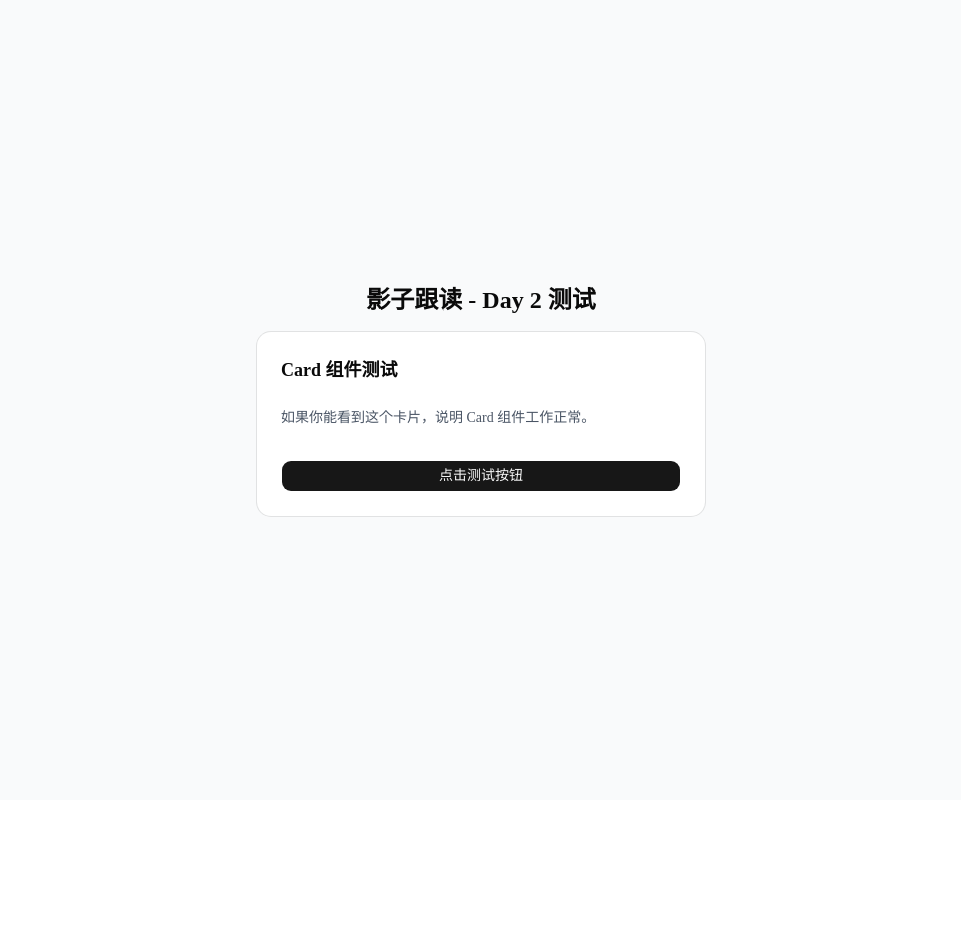
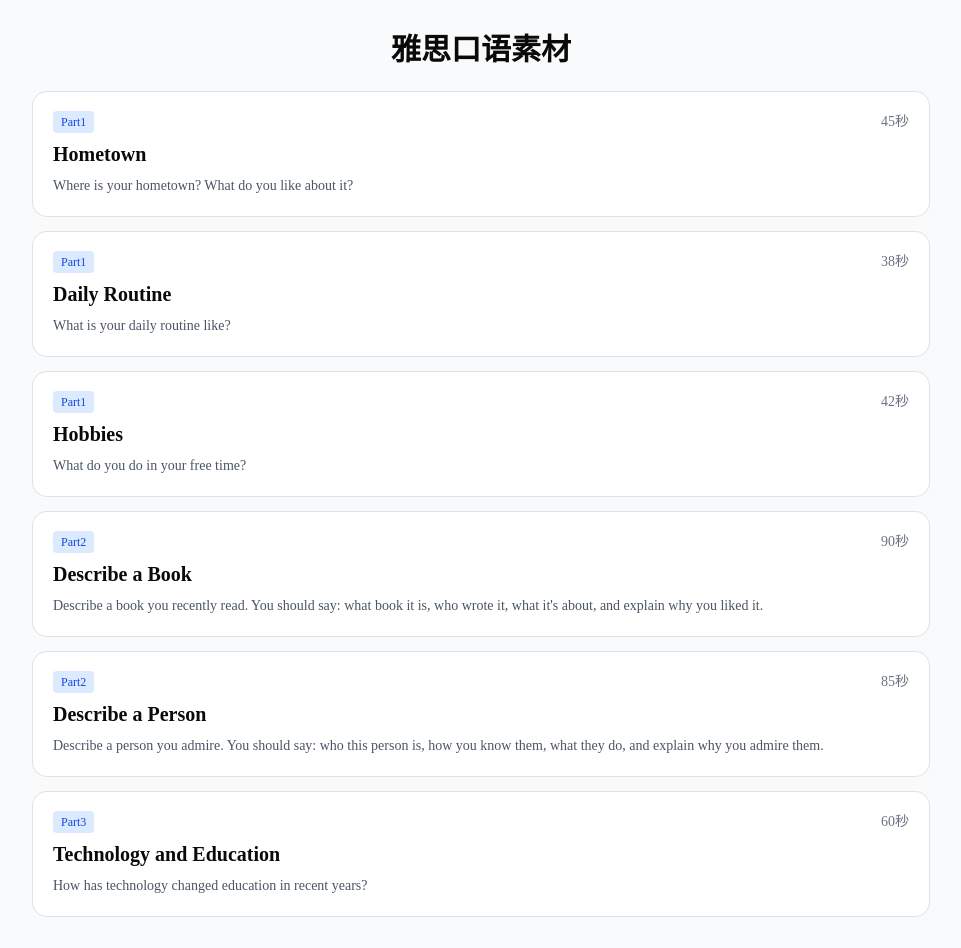
Before and after one commit to bettercallchunk/shadowing, a Next.js app: page / in a window 1280 px wide. Shown: the whole page, without its empty margins (159-1120 px from the left). Before the commit the page ends 800 px from the top, so only its background shows below. Built offline with nearby package versions, Linux system fonts and the light colour scheme.

Commit message:
Day 4: 首页素材列表

```diff
--- a/app/page.tsx
+++ b/app/page.tsx
@@ -1,17 +1,32 @@
-import { Button } from "@/components/ui/button";
+import { materials } from "@/lib/data";
 import { Card } from "@/components/ui/card";
 
 export default function Home() {
   return (
-    <div className="min-h-screen flex items-center justify-center bg-gray-50 p-4">
-      <div className="max-w-md w-full space-y-4">
-        <h1 className="text-2xl font-bold text-center">影子跟读 - Day 2 测试</h1>
+    <div className="min-h-screen bg-gray-50 p-4 md:p-8">
+      <div className="max-w-4xl mx-auto">
+        <h1 className="text-3xl font-bold mb-6 text-center">雅思口语素材</h1>
 
-        <Card className="p-6">
-          <h2 className="text-lg font-semibold mb-2">Card 组件测试</h2>
-          <p className="text-gray-600 mb-4">如果你能看到这个卡片，说明 Card 组件工作正常。</p>
-          <Button>点击测试按钮</Button>
-        </Card>
+        <div className="grid gap-4">
+          {materials.map((material) => (
+            <Card key={material.id} className="p-5 hover:shadow-md transition-shadow">
+              <div className="flex justify-between items-start">
+                <div>
+                  <span className="text-xs font-medium px-2 py-1 bg-blue-100 text-blue-700 rounded">
+                    {material.part}
+                  </span>
+                  <h2 className="text-xl font-semibold mt-2">{material.title}</h2>
+                  {material.text && (
+                    <p className="text-gray-600 mt-2 text-sm line-clamp-2">{material.text}</p>
+                  )}
+                </div>
+                {material.duration && (
+                  <span className="text-sm text-gray-500">{material.duration}秒</span>
+                )}
+              </div>
+            </Card>
+          ))}
+        </div>
       </div>
     </div>
   );
```
